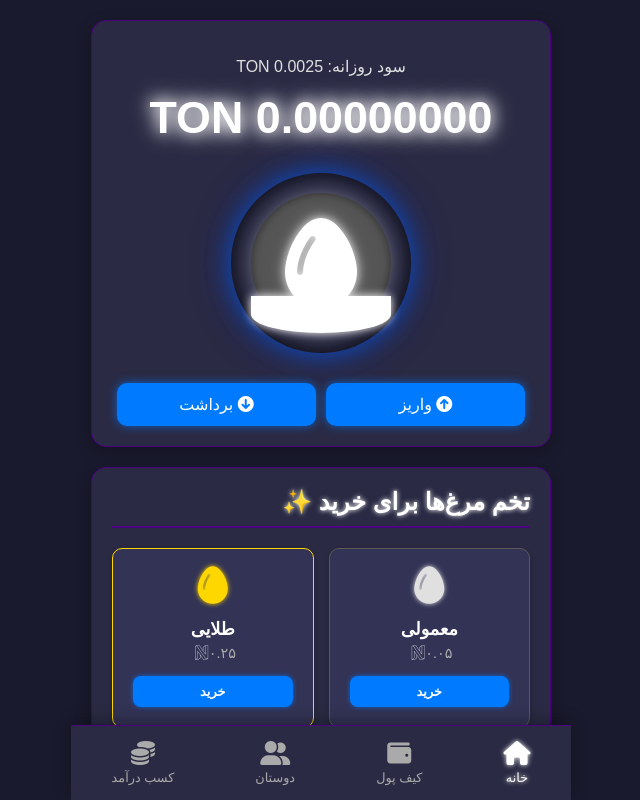
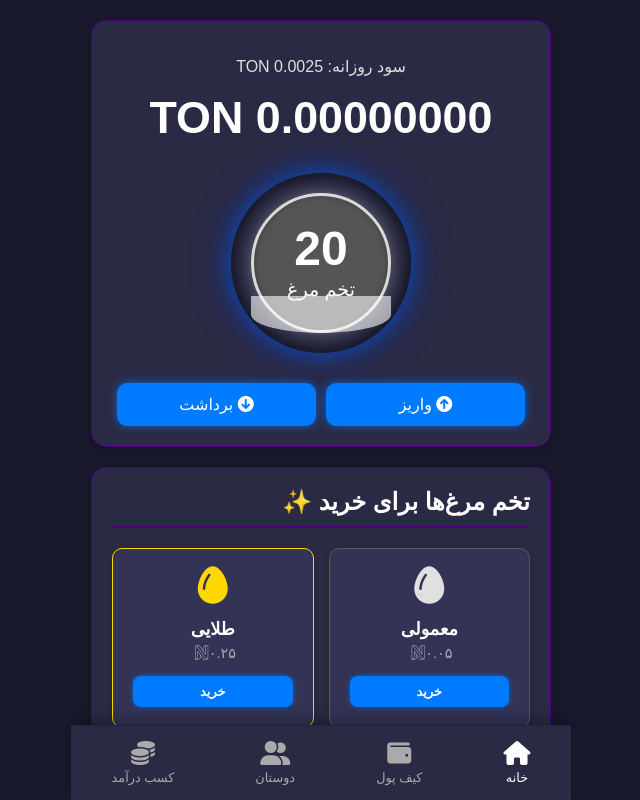
Before and after one commit to bahrammi38/aether-bloom-bot, a plain HTML site: page index.html in a window 1280 px wide. Shown: the whole page, without its empty margins (319-959 px from the left). Drawn offline with Linux system fonts and the light colour scheme; a web font is replaced by a local one.

Commit message:
index.html

```diff
--- a/index.html
+++ b/index.html
@@ -72,7 +72,6 @@
             text-align: center;
             font-size: 2rem;
             color: #fff;
-            text-shadow: 0 0 10px #fff, 0 0 20px #fff;
             margin-bottom: 30px;
         }
 
@@ -81,7 +80,6 @@
             margin-top: 0;
             margin-bottom: 20px;
             color: #fff;
-            text-shadow: 0 0 5px #fff;
             border-bottom: 2px solid #4b0082;
             padding-bottom: 10px;
             text-align: right;
@@ -112,7 +110,6 @@
             font-weight: bold;
             color: #fff;
             margin: 10px 0;
-            text-shadow: 0 0 15px #fff, 0 0 25px #fff;
             display: flex;
             align-items: center;
             justify-content: center;
@@ -160,6 +157,7 @@
             border-radius: 50%;
             background-color: #555555;
             display: flex;
+            flex-direction: column;
             justify-content: center;
             align-items: center;
             box-shadow:
@@ -167,10 +165,28 @@
                 0 0 15px rgba(255, 255, 255, 0.3);
         }
 
-        .animated-egg {
-            font-size: 6rem;
+        .animated-egg-border {
+            position: absolute;
+            width: 140px;
+            height: 140px;
+            border-radius: 50%;
+            border: 3px solid #fff; /* Border for the egg shape */
+            box-sizing: border-box;
+            pointer-events: none;
+            opacity: 0.8;
+        }
+
+        .animated-egg-count {
+            font-size: 3rem;
+            font-weight: bold;
             color: #fff;
-            text-shadow: 0 0 8px rgba(255, 255, 255, 0.7), 0 0 15px rgba(255, 255, 255, 0.5);
+            line-height: 1;
+        }
+
+        .animated-egg-text {
+            font-size: 1.2rem;
+            color: #fff;
+            margin-top: 5px;
         }
 
         .animated-egg-fill {
@@ -180,8 +196,8 @@
             width: 100%;
             background-color: #fff;
             border-radius: 0 0 50% 50%;
-            box-shadow: 0 0 10px #fff;
             transition: height 0.3s ease-in-out;
+            opacity: 0.6;
         }
 
         .action-buttons-bottom {
@@ -244,7 +260,6 @@
         .egg-icon {
             font-size: 2.5rem;
             margin-bottom: 10px;
-            text-shadow: 0 0 5px;
         }
 
         .egg-title {
@@ -358,18 +373,15 @@
 
         .transaction-item .amount {
             font-weight: bold;
-            text-shadow: 0 0 5px;
             font-size: 1.1rem;
         }
 
         .transaction-item .amount.positive {
             color: #4CAF50;
-            text-shadow: 0 0 5px #4CAF50;
         }
 
         .transaction-item .amount.negative {
             color: #E53935;
-            text-shadow: 0 0 5px #E53935;
         }
 
         .referral-info p {
@@ -414,7 +426,6 @@
         .friends-list h3 {
             margin-top: 0;
             color: #fff;
-            text-shadow: 0 0 5px #fff;
         }
 
         .task-list {
@@ -458,7 +469,6 @@
         .task-item .reward {
             font-size: 0.9rem;
             color: #fff;
-            text-shadow: 0 0 5px #fff;
         }
 
         .task-item .action-btn-task {
@@ -533,21 +543,18 @@
             font-weight: bold;
             color: #fff;
             cursor: pointer;
-            text-shadow: 0 0 5px #fff;
         }
 
         .modal-title {
             margin-top: 0;
             font-size: 1.8rem;
             color: #fff;
-            text-shadow: 0 0 8px #fff;
         }
 
         .modal-icon {
             font-size: 3rem;
             color: #fff;
             margin-bottom: 10px;
-            text-shadow: 0 0 10px #fff;
         }
 
         .modal-message {
@@ -634,12 +641,10 @@
 
         .nav-item:hover {
             color: #fff;
-            text-shadow: 0 0 5px #fff;
         }
 
         .nav-item.active {
             color: #fff;
-            text-shadow: 0 0 5px #fff;
         }
 
         .nav-item i {
@@ -660,7 +665,9 @@
             </div>
             <div class="animated-egg-container">
                 <div class="animated-egg-inner">
-                    <i class="fas fa-egg animated-egg"></i>
+                    <div class="animated-egg-border"></div>
+                    <div class="animated-egg-count" id="animatedEggCount">0</div>
+                    <div class="animated-egg-text">تخم مرغ</div>
                     <div class="animated-egg-fill"></div>
                 </div>
             </div>
@@ -921,6 +928,8 @@
     const TON_TO_TOMAN_RATE = 200000;
     const FREE_EGG_PROFIT_INTERVAL = 10 * 1000;
     const FREE_EGG_PROFIT_AMOUNT = 0.0001;
+    const EGG_INCREMENT_INTERVAL = 60 * 1000; // 1 minute
+    let eggCount = 0;
 
     let userData = {
         balanceTON: 0.00,
@@ -981,9 +990,8 @@
     const infoModalTitle = document.getElementById('infoModalTitle');
     const infoModalIcon = document.getElementById('infoModalIcon');
     const infoModalMessage = document.getElementById('infoModalMessage');
-    const eggFillEl = document.createElement('div');
-    eggFillEl.classList.add('animated-egg-fill');
-    document.querySelector('.animated-egg-inner').appendChild(eggFillEl);
+    const animatedEggCountEl = document.getElementById('animatedEggCount');
+    const eggFillEl = document.querySelector('.animated-egg-fill');
 
     function initializeApp() {
         if (localStorage.getItem('userData')) {
@@ -997,8 +1005,13 @@
                 date: new Date().toLocaleString('fa-IR')
             });
         }
+        if (localStorage.getItem('eggCount')) {
+            eggCount = parseInt(localStorage.getItem('eggCount'));
+        } else {
+            eggCount = 20; // Initial egg count
+        }
         updateUI();
-        startFreeEggTimer();
+        startEggAnimations();
         checkTaskStatuses();
     }
 
@@ -1023,8 +1036,10 @@
 
         referralLinkDisplayEl.textContent = `t.me/ton_egg_bot?start=${userData.userId}`;
         friendsCountEl.textContent = userData.referralCount;
+        animatedEggCountEl.textContent = eggCount;
 
         saveUserData();
+        localStorage.setItem('eggCount', eggCount.toString());
     }
 
     function saveUserData() {
@@ -1068,10 +1083,7 @@
         alert('تخم مرغ‌ها به طور خودکار به شما سود می‌دهند!');
     }
 
-    let eggFillAnimation;
-    function startFreeEggTimer() {
-        clearInterval(eggFillAnimation);
-
+    function startEggAnimations() {
         let startTime = userData.lastProfitCollectionTime;
 
         const updateFill = () => {
@@ -1097,6 +1109,11 @@
             requestAnimationFrame(updateFill);
         };
         requestAnimationFrame(updateFill);
+
+        setInterval(() => {
+            eggCount++;
+            updateUI();
+        }, EGG_INCREMENT_INTERVAL);
     }
 
     const MIN_WITHDRAWAL_TON = 2;
@@ -1217,7 +1234,7 @@
 
             transactionItem.innerHTML = `
                 <div class="left">
-                    <div class="icon" style="color: ${amountClass === 'positive' ? '#4CAF50' : '#E53935'};"><i class="${iconClass}"></i></div>
+                    <div class="icon"><i class="${iconClass}"></i></div>
                     <div class="details">
                         <div class="type">${trans.type} - ${trans.description}</div>
                         <div class="date">${trans.date}</div>
```
